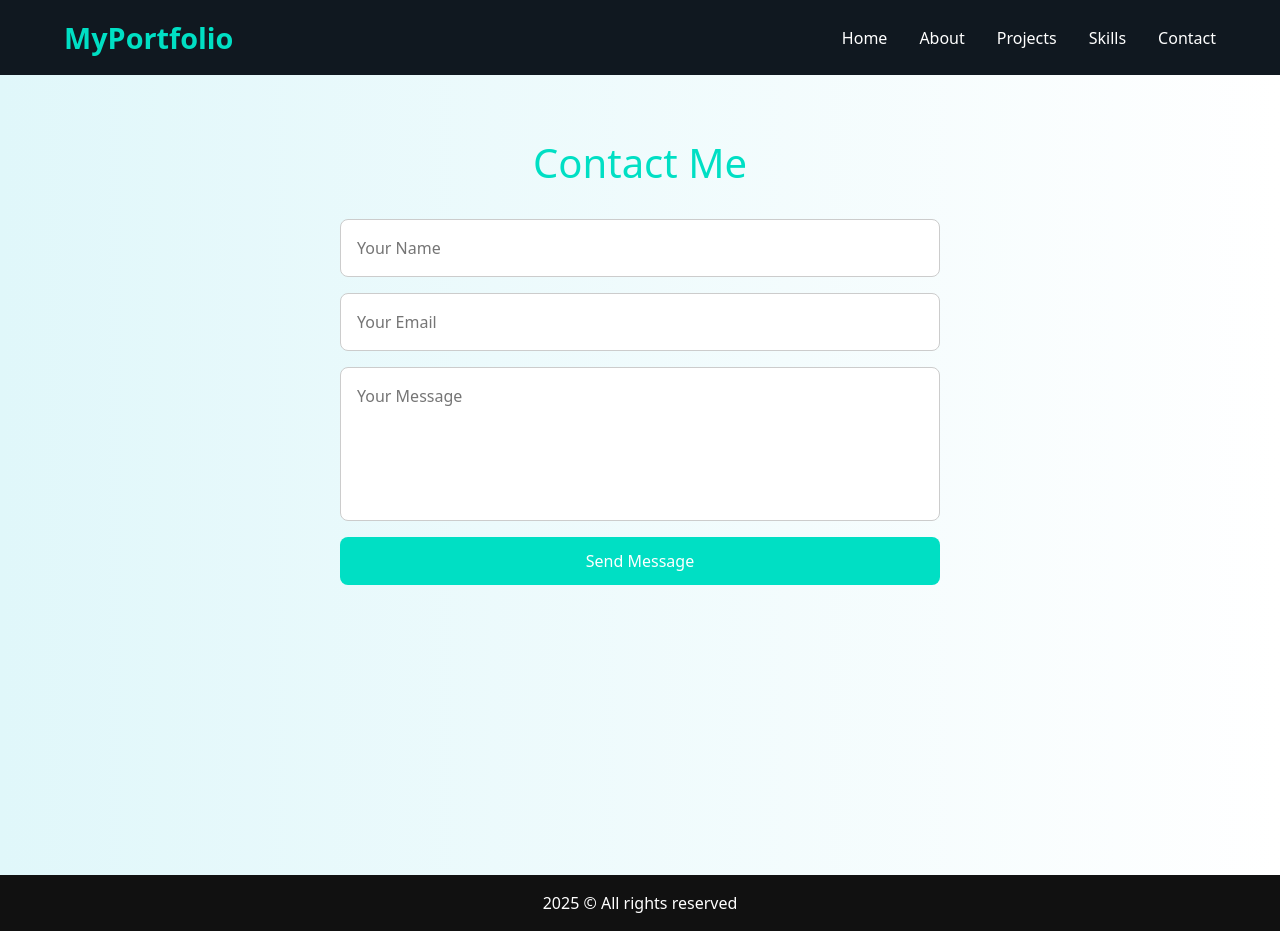
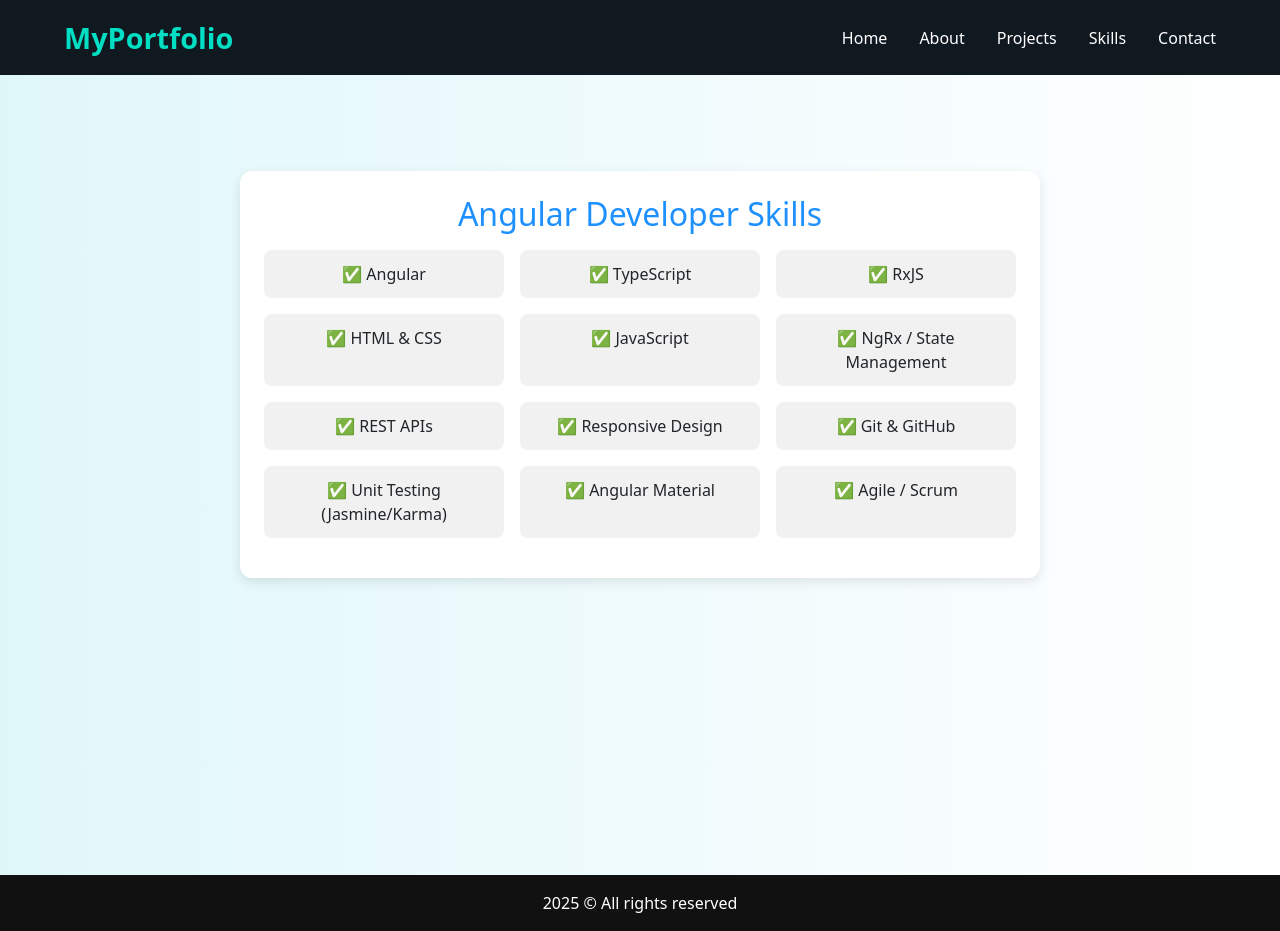
Before and after one commit to Sanjai212002/portfolio_app, an Angular app: page /skills in a window 1280 px wide. Built offline with nearby package versions, Linux system fonts and the light colour scheme.

Commit message:
skills component created

```diff
--- a/src/app/app.component.css
+++ b/src/app/app.component.css
@@ -12,6 +12,10 @@
     font-family: 'Poppins', sans-serif;
     background-color: #f9f9f9;
     }
+    .content-container{
+        background: linear-gradient(to right, #e0f7fa, #ffffff);
+    }
+
 
     .container {
     width: 90%;
--- a/src/app/app.routes.ts
+++ b/src/app/app.routes.ts
@@ -3,12 +3,13 @@ import { HomeComponent } from './home/home.component';
 import { AboutComponent } from './about/about.component';
 import { ProjectsComponent } from './projects/projects.component';
 import { ContactComponent } from './contact/contact.component';
+import { SkillsComponent } from './skills/skills.component';
 
 export const routes: Routes = [
   { path: '', component: HomeComponent },
   { path: 'home', component: HomeComponent },
   { path: 'about', component: AboutComponent },
   { path: 'projects', component: ProjectsComponent },
-  { path: 'skills', component: ContactComponent },
+  { path: 'skills', component: SkillsComponent },
   { path: 'contact', component: ContactComponent }
 ];
--- /dev/null
+++ b/src/app/skills/skills.component.css
@@ -0,0 +1,41 @@
+.skills-container {
+  max-width: 800px;
+  margin: 2rem auto;
+  padding: 1.5rem;
+  background-color: #ffffff;
+  border-radius: 12px;
+  box-shadow: 0 4px 12px rgba(0,0,0,0.1);
+}
+.skills{
+  padding: 4rem 0;
+  background: linear-gradient(to right, #e0f7fa, #ffffff);
+  min-height: 100vh;
+}
+.skills-container h2 {
+  font-size: 2rem;
+  margin-bottom: 1rem;
+  color: #1e90ff;
+  text-align: center;
+}
+
+.skills-list {
+  list-style: none;
+  padding: 0;
+  display: grid;
+  grid-template-columns: repeat(auto-fit, minmax(180px, 1fr));
+  gap: 1rem;
+}
+
+.skills-list li {
+  background: #f1f1f1;
+  padding: 0.75rem 1rem;
+  border-radius: 8px;
+  font-size: 1rem;
+  text-align: center;
+  transition: transform 0.3s;
+}
+
+.skills-list li:hover {
+  background: #e0f7ff;
+  transform: scale(1.05);
+}
--- /dev/null
+++ b/src/app/skills/skills.component.html
@@ -0,0 +1,10 @@
+<section class="skills">
+ <div class="skills-container">
+  <h2>Angular Developer Skills</h2>
+  <ul class="skills-list">
+    <li *ngFor="let skill of skills">
+      ✅ {{ skill }}
+    </li>
+  </ul>
+</div>
+</section>
--- /dev/null
+++ b/src/app/skills/skills.component.ts
@@ -0,0 +1,26 @@
+import { CommonModule } from '@angular/common';
+import { Component } from '@angular/core';
+
+@Component({
+  selector: 'app-skills',
+  imports: [CommonModule],
+  templateUrl: './skills.component.html',
+  styleUrl: './skills.component.css'
+})
+export class SkillsComponent {
+  skills = [
+    'Angular',
+    'TypeScript',
+    'RxJS',
+    'HTML & CSS',
+    'JavaScript',
+    'NgRx / State Management',
+    'REST APIs',
+    'Responsive Design',
+    'Git & GitHub',
+    'Unit Testing (Jasmine/Karma)',
+    'Angular Material',
+    'Agile / Scrum'
+  ];
+
+}
```
Also changed, not shown: 1 other file (tests, documents, lock files or other folders).
